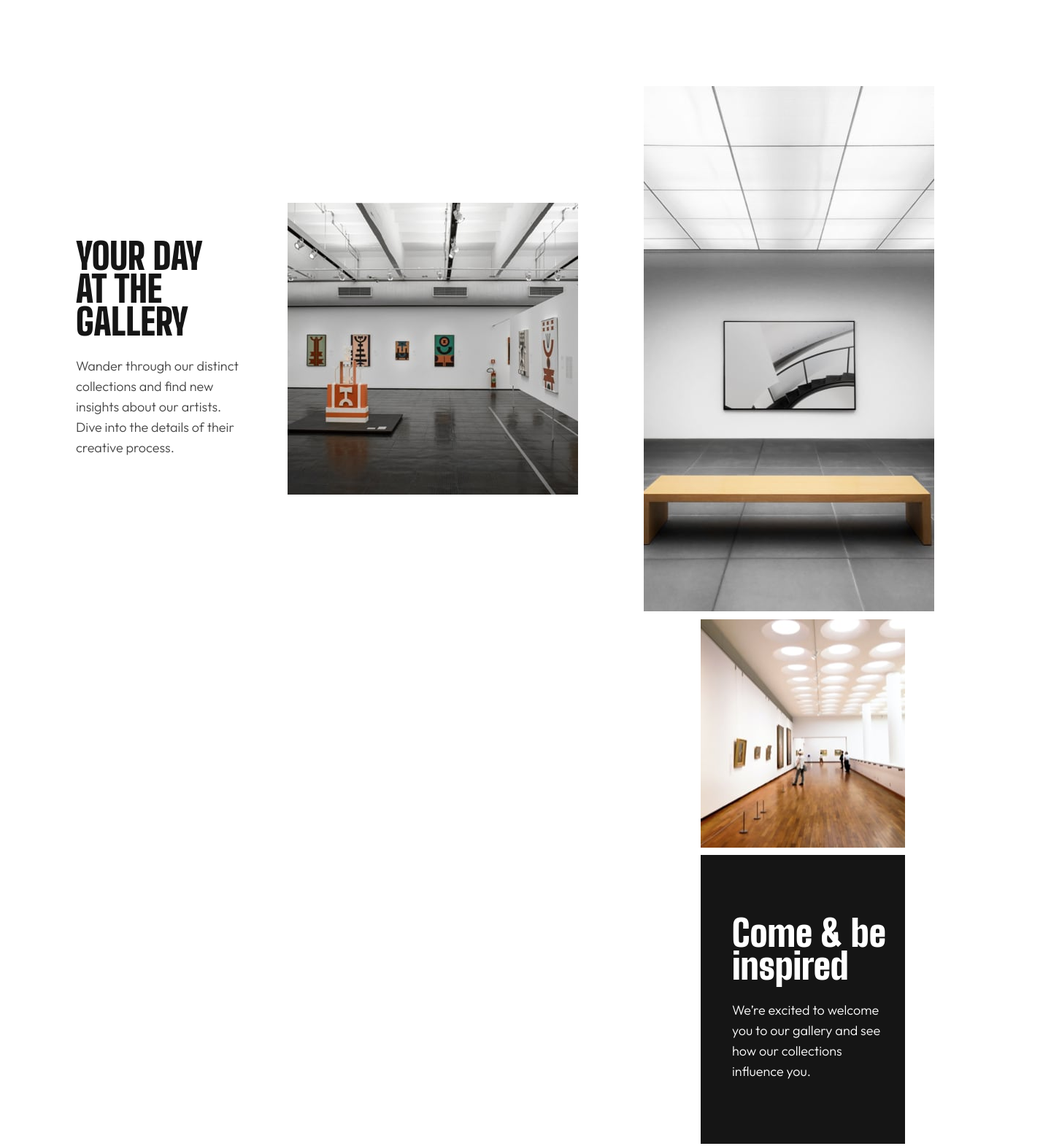
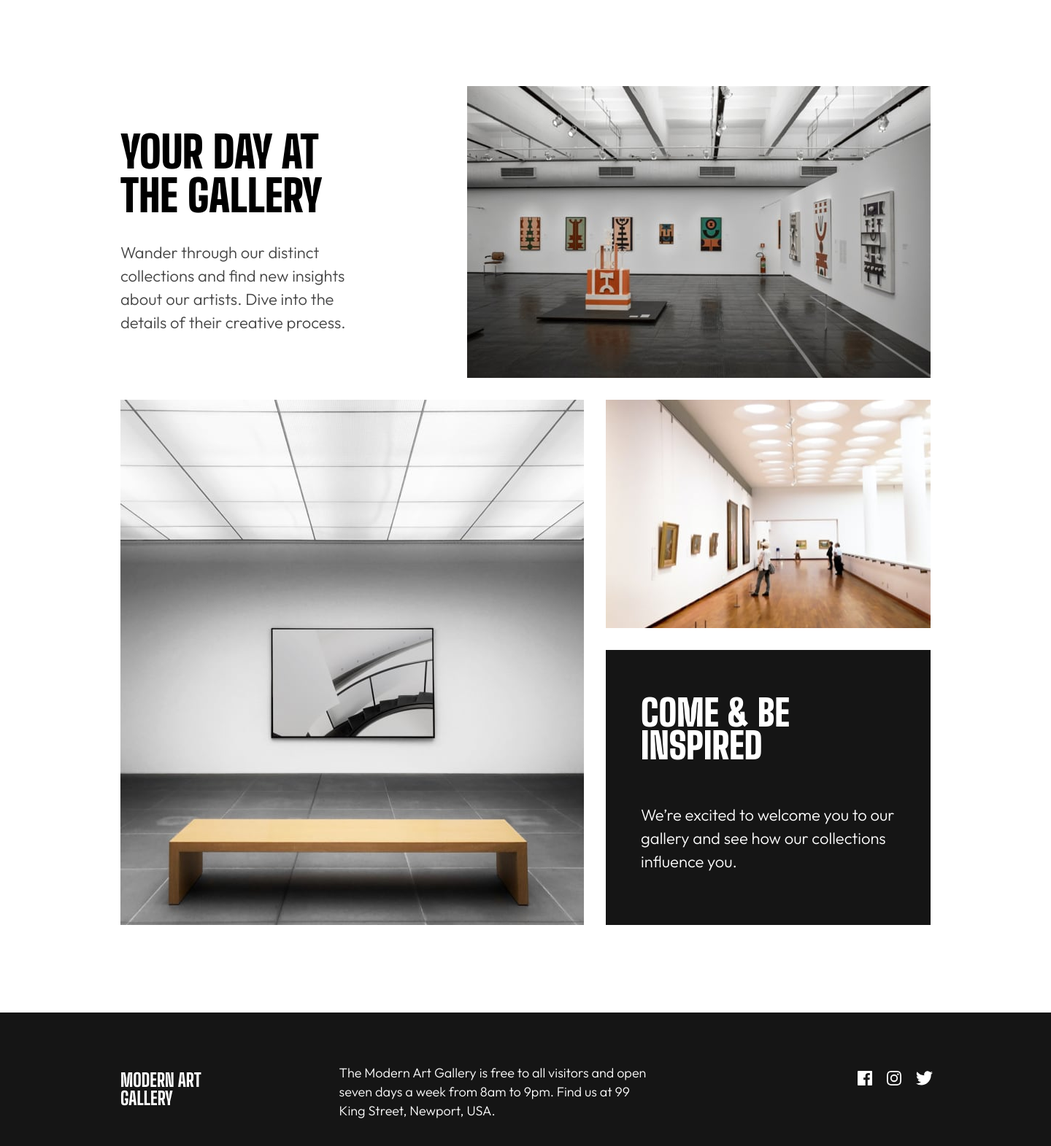
Before and after one commit to dlkokhta/art-gallery, a plain HTML site: page index.html in a window 1280 px wide. Shown: the part 802-2373 px from the top of the page at 73% size, 1440 px wide, since content can reach past the window. Drawn offline with Linux system fonts and the light colour scheme.

Commit message:
finished desktop first page

```diff
--- a/index.html
+++ b/index.html
@@ -32,8 +32,7 @@
   <div class="top-section-box">
 
     <h1>MODERN
-
-      ART GALLERY
+     ART GALLERY
     </h1>
 
     <p>The arts in the collection of the Modern Art Gallery all started
@@ -53,9 +52,12 @@
   <main class="middle-section">
     <img class="main-img-1" src="assets/mobile/image-grid-1.jpg" alt="">
     <img class="main-img-1-tablet" src="assets/tablet/image-grid-1.jpg" alt="">
+    <img class="main-img-1-desktop" src="assets/desktop/image-grid-1.jpg" alt="">
     <div class="main-text-box">
       <h2>Your day
         at the gallery</h2>
+        <h3>Your day at
+          the gallery</h3>
       <p>Wander through our distinct collections and find new insights about
         our artists. Dive into the details of their creative process.</p>
 
@@ -63,10 +65,14 @@
 
     <img class="main-img-2" src="assets/mobile/image-grid-2.jpg" alt="">
     <img class="main-img-2-tablet" src="assets/tablet/image-grid-2.jpg" alt="">
+    <img class="main-img-2-desktop" src="assets/desktop/image-grid-2.jpg" alt="">
 
     <div class="img-3-and-black-box">
       <img class="main-img-3" src="assets/mobile/image-grid-3.jpg" alt="">
-      <img class="main-img-3-tablet" src="assets/tablet/image-grid-3.jpg" alt="">
+      <img class="main-img-3-tablet" src="assets/tablet/image-grid-3.jpg"
+      alt="">
+      <img class="main-img-3-desktop" src="assets/desktop/image-grid-3.jpg"
+      alt="">
 
     <div class="black-box">
       <h3>Come &amp; be inspired</h3>
--- a/style.css
+++ b/style.css
@@ -39,6 +39,22 @@
     .top-section-h1-desktop {
         display: none;
 
+    }
+
+    .main-img-1-desktop {
+       display: none;
+    }
+
+    .main-img-2-desktop {
+        display: none;
+    }
+
+    .main-img-3-desktop {
+        display: none;
+    }
+
+    .main-text-box h3 {
+        display: none;
     }
 
     .hero-img-mobile {
@@ -148,6 +164,7 @@
         width: 343px;
         text-transform: uppercase;
         margin: 25px auto 21px ;
+        white-space: pre-line;
     }
 
     .main-text-box p {
@@ -284,6 +301,22 @@
     }
 
     .top-section-h1-desktop {
+        display: none;
+    }
+
+    .main-img-1-desktop {
+        display: none;
+    }
+
+    .main-img-2-desktop {
+        display: none;
+    }
+
+    .main-img-3-desktop {
+        display: none;
+    }
+
+    .main-text-box h3 {
         display: none;
     }
 
@@ -490,11 +523,10 @@
 @media only screen and (min-width: 900px) {
 
 
-* {
-    margin: 0;
-    padding: 0;
-    box-sizing: border-box;
-   }
+    .main-container {
+        width: 1440px;
+
+    }
 
 
     .hero-img-tablet {
@@ -534,7 +566,7 @@
         line-height: 88px;
         letter-spacing: 0px;
         text-align: left;
-        margin-left: -80px;
+        margin-left: -140px;
         height: 176px;
 
 
@@ -553,6 +585,8 @@
         display: flex;
         gap: 64px;
         margin-top: 190px;
+        margin-right: 164px;
+        margin-left: -65px;
     }
 
     .top-section-box p {
@@ -571,8 +605,160 @@
 
     }
 
+    /* middle section */
+
+    .middle-section {
+        display: flex;
+        justify-content: flex-start;
+        margin-left: 165px;
+        gap: 30px;
+        /* margin-right: 164px; */
+    }
+
+    .main-text-box {
+        width: 320px;
+        margin-left: 0;
+        gap: 32px;
+
+     }
+
+     .main-text-box h2 {
+
+         display: none;
+     }
+
+
+     .main-text-box h3 {
+
+         display: inline-block;
+         width: 350px;
+         height: 120px;
+         font-family: Big Shoulders Display;
+         font-size: 60px;
+         font-weight: 900;
+         line-height: 60px;
+         letter-spacing: 0px;
+         text-align: left;
+         text-transform: uppercase;
+
+
+
+     }
+
+     .main-text-box p {
+
+         width: 350px;
+         font-family: Outfit;
+         font-size: 22px;
+         font-weight: 300;
+         line-height: 32px;
+         letter-spacing: 0px;
+         text-align: left;
+         height: 128px;
+         color: #444444;
+
+
+     }
+
+    .main-img-1-tablet {
+        display: none;
+    }
+
+    .main-img-2-tablet {
+        display: none;
+    }
+
+    .main-img-3-tablet {
+        display: none;
+    }
+
+    .main-img-1-desktop {
+        display: inline-block;
+        margin-right: 165px;
+        margin-left: 125px;
+    }
+
+    .main-img-2-desktop {
+        display: inline-block;
+    }
+
+    .main-img-3-desktop {
+        display: inline-block;
+    }
+
+    .black-box {
+        width: 445px;
+        height: 377px;
+        display: flex;
+        align-items: flex-start;
+        justify-content: flex-start;
+        gap: 32px;
+
+
+    }
+
+    .black-box h3 {
+        width: 350px;
+        text-transform: uppercase ;
+        margin-top: 64px;
+        margin-left: 48px;
+
+
+    }
+
+    .black-box p {
+        width: 350px;
+        font-family: Outfit;
+        font-size: 22px;
+        font-weight: 300;
+        line-height: 32px;
+        letter-spacing: 0px;
+        text-align: left;
+        height: 96px;
+        margin: 0;
+        margin-left: 48px;
 
 
 
 
+    }
+
+    .img-3-and-black-box {
+      gap: 30px;
+
+    }
+
+
+
+
+
+    footer {
+        width: 1440px;
+
+
+    }
+     footer h4 {
+         width: 159.57235717773438px;
+         height: 58px;
+         margin: 80px 140px auto 165px;
+
+     }
+
+     footer p {
+         width: 430px;
+         height: 84px;
+         font-family: Outfit;
+         font-size: 18px;
+         font-weight: 300;
+         color: #FFFFFF;
+         margin-left: 0;
+         margin-top: 70px;
+         margin-right: 0;
+     }
+
+     .icons {
+        margin-left: 280px;
+        margin-top: 80px;
+     }
+
 }
```
